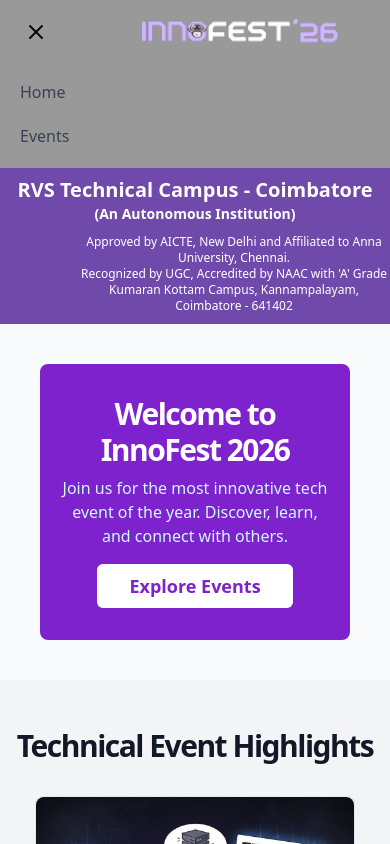
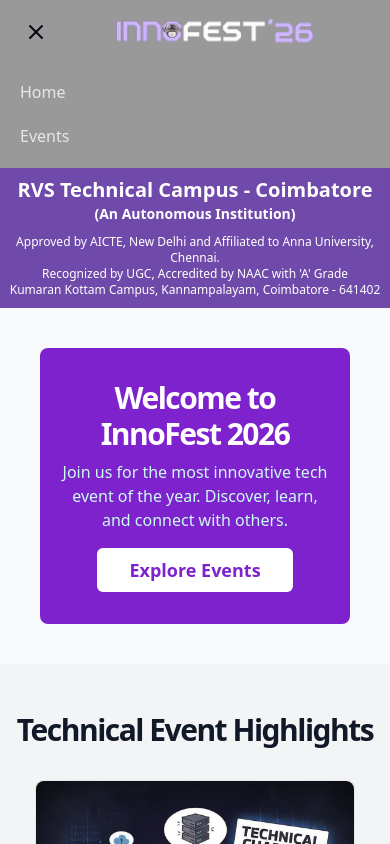
Before and after one commit to Sri-Hari-2006/Innofest-26-RVSTCC, a React (Vite) app: page / in a window 390 px wide. Both pictures are taken after a click on the button 36 px from the left and 32 px from the top of the page. Shown: the top 844 px of the page. Built offline with nearby package versions, Linux system fonts and the light colour scheme.

Commit message:
Innofest commit

```diff
--- a/src/NavBar.tsx
+++ b/src/NavBar.tsx
@@ -61,12 +61,12 @@
 
       {/* Mobile menu, show/hide based on menu state */}
       <div className={`lg:hidden ${isMenuOpen ? 'block' : 'hidden'}`}>
-        <div className="px-2 pt-2 pb-3 space-y-1 sm:px-3">
+        <div className="px-2 pt-2 pb-3 space-y-1 sm:px-3 ">
           {navItems.map((item) => (
             <NavLink
               key={item.name}
               to={item.href}
-              className={`block px-3 py-2 rounded-md text-base font-medium text-gray-700 hover:bg-gray-200 hover:text-teal-400`}
+              className={`block px-3 py-2 rounded-md text-base font-medium text-gray-200 hover:bg-gray-200 hover:text-purple-700`}
               onClick={() => setIsMenuOpen(false)}
             >
               {item.name}
--- a/src/components/RVS.tsx
+++ b/src/components/RVS.tsx
@@ -23,7 +23,7 @@
 
     </div>
 
-        <p className="text-xs md:text-base mt-2 px-0.5 py-0.5 pl-20">
+        <p className="text-xs md:text-base mt-2 px-0.5 py-0.5">
             Approved by AICTE, New Delhi and Affiliated to Anna University, Chennai.
             <br />
             Recognized by UGC, Accredited by NAAC with 'A' Grade
--- a/src/index.css
+++ b/src/index.css
@@ -58,6 +58,7 @@
   body {
     @apply bg-background text-foreground;
     scroll-behavior: smooth;
+
   }
 }
 
@@ -100,6 +101,6 @@
 
 @media (max-width: 1024px){
   .innologo{
-    margin-left: 75px;
+    margin-left: 50px;
   }
   }
```
